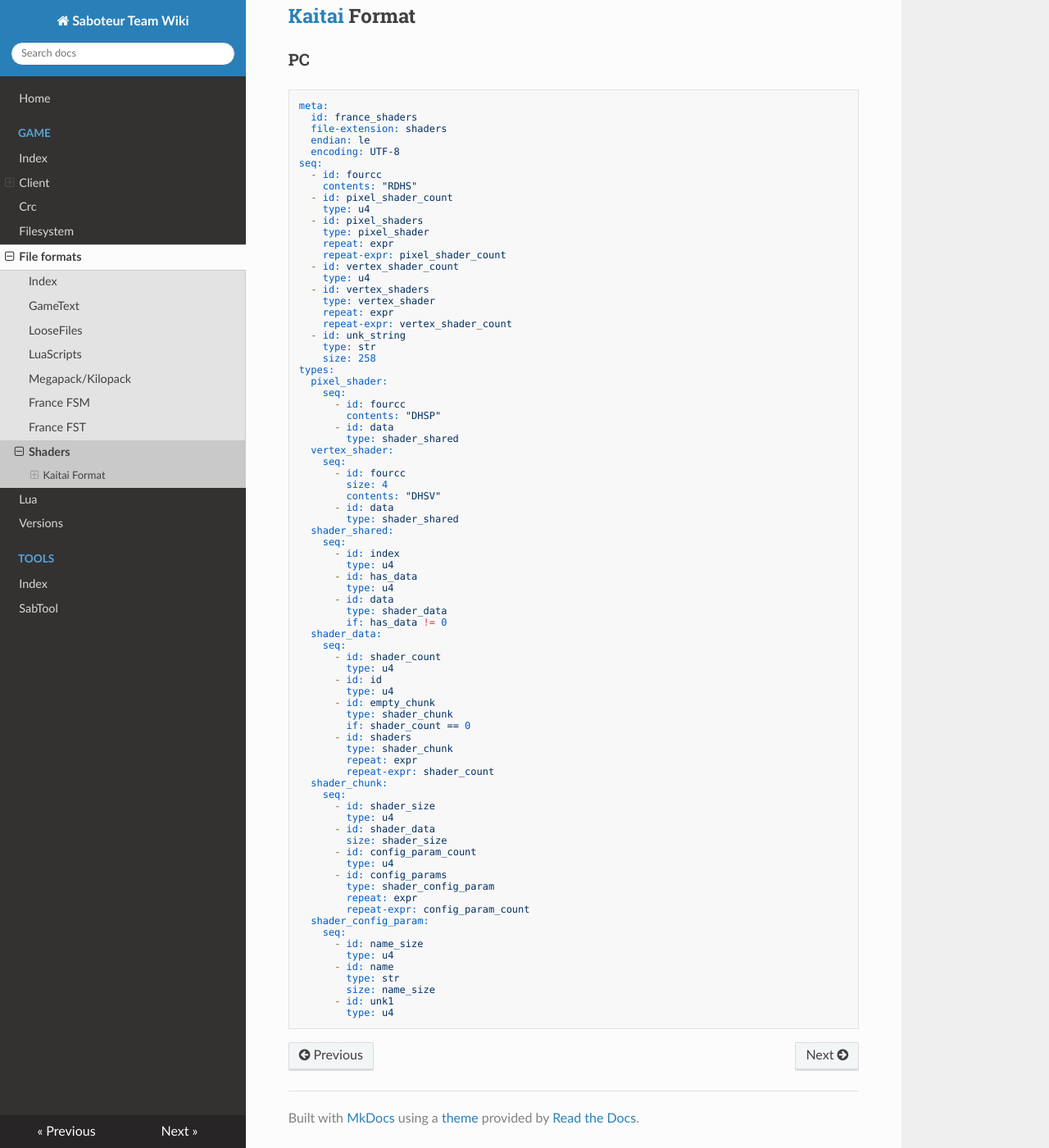
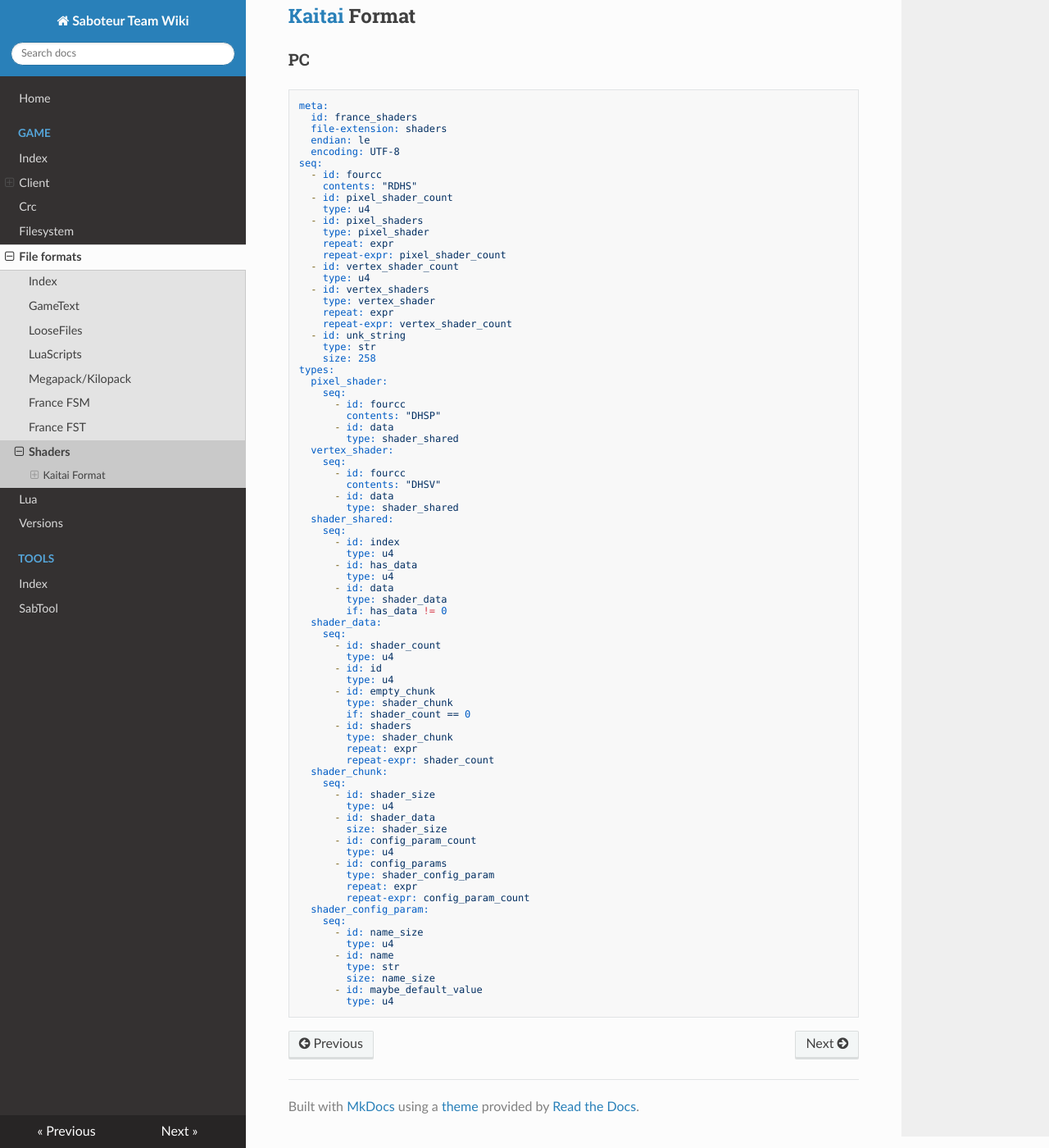
Before and after one commit to saboteur-team/docs, an MkDocs documentation site: the page built from docs/game/formats/shaders.md, in a window 1280 px wide and 1400 px high, scrolled down 254 px. Shown: the whole window at 82% size. Built offline with MkDocs 1.6.1, drawn with Linux system fonts in a browser that asks for light colours; nearby versions of some CDN libraries.

Commit message:
Update shaders.md

````diff
--- a/docs/game/formats/shaders.md
+++ b/docs/game/formats/shaders.md
@@ -42,7 +42,6 @@ types:
   vertex_shader:
     seq:
       - id: fourcc
-        size: 4
         contents: "DHSV"
       - id: data
         type: shader_shared
@@ -87,6 +86,6 @@ types:
       - id: name
         type: str
         size: name_size
-      - id: unk1
+      - id: maybe_default_value
         type: u4
 ```
````
